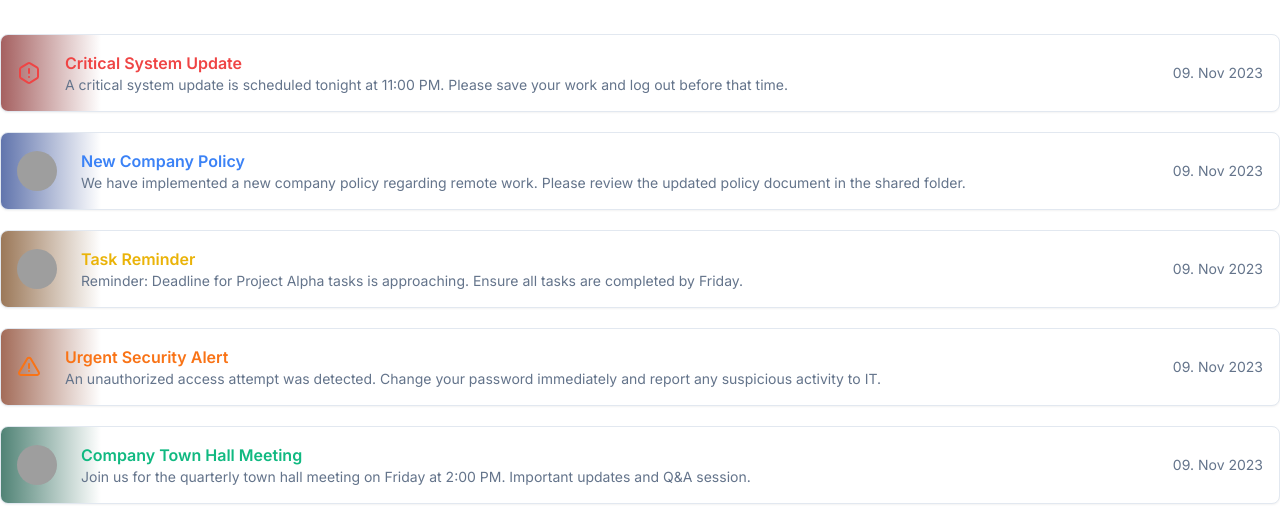
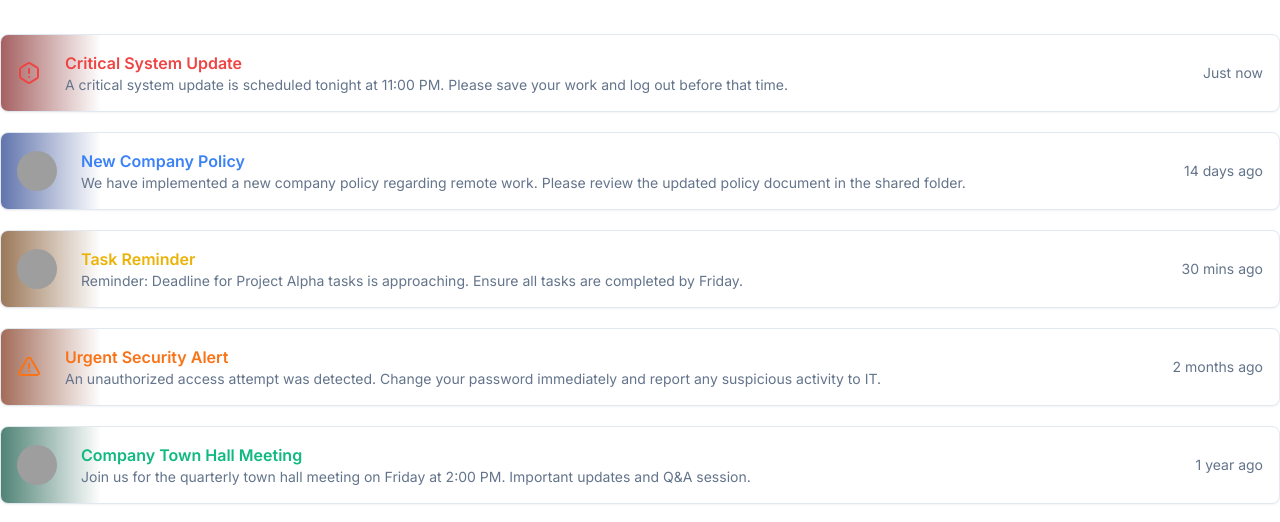
Before and after one commit to OntaxAT/ontax-web-client, a Next.js app: page /dash in a window 1280 px wide. Both pictures are taken after a click on the tab "Notifications". Shown: the part 257-779 px from the top of the page. Built offline with nearby package versions, Linux system fonts and the light colour scheme; grey boxes are pictures that could not be loaded.

Commit message:
feat: Add time-based sentence generation function

```diff
--- a/components/features/notification/NotificationCard.tsx
+++ b/components/features/notification/NotificationCard.tsx
@@ -14,6 +14,7 @@ import { cn } from '@/lib/utils/misc';
 import { format } from 'date-fns';
 import { FC } from 'react';
 import UserHoverCard from '../user/UserHoverCard';
+import { getTimeDifferenceInWords } from '@/lib/utils/time';
 
 interface INotificationCardProps {
   data: TNotification;
@@ -91,7 +92,7 @@ const NotificationCard: FC<INotificationCardProps> = ({ data }) => {
             <div className="text-sm text-muted-foreground">{data.description}</div>
           </div>
           <p className="text-muted-foreground text-sm">
-            {format(data.details.timestamp, 'dd. MMM yyyy')}
+            {getTimeDifferenceInWords(data.details.timestamp)}
           </p>
         </div>
       </CardContent>
--- a/lib/constants/notification.ts
+++ b/lib/constants/notification.ts
@@ -1,6 +1,7 @@
 import { ENotificationCategory, TNotification } from "@/app/types/features/notification";
 import { currentUser, users } from "./user";
 import { HTMLAttributes } from "react";
+import { addDays, addMinutes, addMonths, addYears } from "date-fns";
 
 /**
  * Placeholder notifications
@@ -12,7 +13,7 @@ export const notifications: TNotification[] = [
         description: "A critical system update is scheduled tonight at 11:00 PM. Please save your work and log out before that time.",
         details: {
             category: ENotificationCategory.CRITICAL,
-            timestamp: new Date("2023-11-09T14:30:00"),
+            timestamp: new Date(),
         },
     },
     {
@@ -21,7 +22,7 @@ export const notifications: TNotification[] = [
         description: "We have implemented a new company policy regarding remote work. Please review the updated policy document in the shared folder.",
         details: {
             category: ENotificationCategory.ANNOUNCEMENT,
-            timestamp: new Date("2023-11-09T09:15:00"),
+            timestamp: addDays(new Date(), -14),
             sender: currentUser,
         }
     },
@@ -31,7 +32,7 @@ export const notifications: TNotification[] = [
         description: "Reminder: Deadline for Project Alpha tasks is approaching. Ensure all tasks are completed by Friday.",
         details: {
             category: ENotificationCategory.REMINDER,
-            timestamp: new Date("2023-11-09T16:45:00"),
+            timestamp: addMinutes(new Date(), -30),
             sender: users[0],
         }
     },
@@ -41,7 +42,7 @@ export const notifications: TNotification[] = [
         description: "An unauthorized access attempt was detected. Change your password immediately and report any suspicious activity to IT.",
         details: {
             category: ENotificationCategory.ALERT,
-            timestamp: new Date("2023-11-09T11:20:00")
+            timestamp: addMonths(new Date(), -2),
         }
     },
     {
@@ -50,7 +51,7 @@ export const notifications: TNotification[] = [
         description: "Join us for the quarterly town hall meeting on Friday at 2:00 PM. Important updates and Q&A session.",
         details: {
             category: ENotificationCategory.EVENT,
-            timestamp: new Date("2023-11-09T14:00:00"),
+            timestamp: addYears(new Date(), -1),
             sender: users[1]
         }
     },
--- /dev/null
+++ b/lib/utils/time.ts
@@ -0,0 +1,35 @@
+import { differenceInDays, differenceInHours, differenceInMinutes, differenceInMonths } from "date-fns"
+
+/**
+ * Returns the difference between two dates in words
+ * @param date The date to compare
+ * @param baseDate The base date to compare against
+ * @returns The difference between the two dates in words
+ */
+export const getTimeDifferenceInWords = (date: Date, baseDate: Date = new Date()): string => {
+    const diffMin = differenceInMinutes(baseDate, date);
+    const diffHours = differenceInHours(baseDate, date);
+    const diffDays = differenceInDays(baseDate, date);
+    const diffMonths = differenceInMonths(baseDate, date);
+    const diffYears = baseDate.getFullYear() - date.getFullYear();
+
+    if (diffMin < 1) {
+        return 'Just now';
+    }
+    if (diffMin < 60) {
+        return `${diffMin} min${diffMin > 1 ? 's' : ''} ago`;
+    }
+
+    if (diffHours < 24) {
+        return `${diffHours} hour${diffHours > 1 ? 's' : ''} ago`;
+    }
+
+    if (diffDays < 30) {
+        return `${diffDays} day${diffDays > 1 ? 's' : ''} ago`;
+    }
+
+    if (diffMonths < 12) {
+        return `${diffMonths} month${diffMonths > 1 ? 's' : ''} ago`;
+    }
+    return `${diffYears} year${diffYears > 1 ? 's' : ''} ago`;
+}
```
